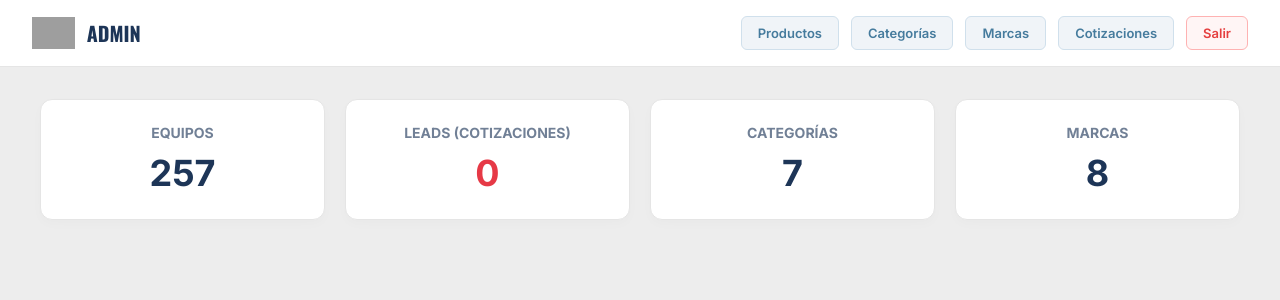
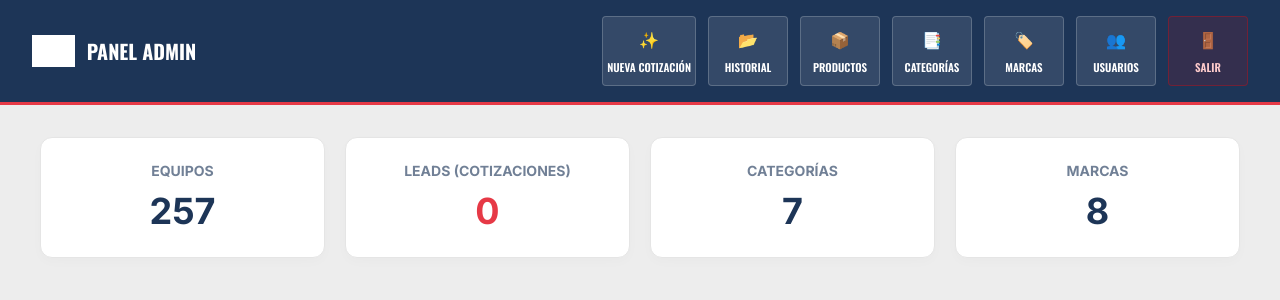
Before and after one commit to jhtrujillo/fitnesslife, a PHP site: page /admin/index.php in a window 1280 px wide. Shown: the top 300 px of the page. Run offline with PHP 8.4, Linux system fonts and the light colour scheme; the visitor is signed in with stand-in values (Sample User, id 1); data comes from the database, SQL or seed files in the repository; data that the repository does not hold is empty; grey boxes are pictures that could not be loaded.

Commit message:
feat: unify navigation across PHP admin and React SPA modules

```diff
--- a/admin/header.php
+++ b/admin/header.php
@@ -6,17 +6,51 @@
     <meta name="viewport" content="width=device-width, initial-scale=1.0">
     <title>Fitness Life Admin</title>
     <?php include 'css_patch.php'; ?>
+    <style>
+        .header-actions { display: flex; gap: 12px; flex-wrap: wrap; }
+        .btn-nav {
+            background: rgba(255,255,255,0.1); color: white; border: 1px solid rgba(255,255,255,0.2);
+            padding: 10px 4px; box-sizing: border-box; font-weight: 600; font-size: 11px;
+            border-radius: 4px; text-transform: uppercase; font-family: 'Oswald', sans-serif;
+            cursor: pointer; display: flex; align-items: center; justify-content: center;
+            gap: 4px; flex-direction: column; text-decoration: none; min-width: 80px;
+        }
+        .btn-nav.active {
+            background: #457b9d; border-color: #457b9d;
+        }
+        .btn-nav:hover:not(.active) {
+            background: rgba(255,255,255,0.2);
+        }
+        .app-header { background: #1d3557 !important; color: white !important; border-bottom: 3px solid #e63946 !important; }
+        .app-header h1 { color: white !important; }
+    </style>
 </head>
 <body>
-    <div class="app-header">
-        <h1><img src="../assets/logo.png" style="height:32px" alt="Logo"> Admin</h1>
+    <header class="app-header">
+        <h1><img src="../assets/logo.png" style="height:32px; filter: brightness(0) invert(1);" alt="Logo"> Panel Admin</h1>
         <div class="header-actions">
             <?php $curr = basename($_SERVER['PHP_SELF']); ?>
-            <a href="productos.php" class="btn-nav <?= $curr=='productos.php'||$curr=='producto_form.php' ? 'active' : '' ?>">Productos</a>
-            <a href="categorias.php" class="btn-nav <?= $curr=='categorias.php'||$curr=='categoria_form.php' ? 'active' : '' ?>">Categorías</a>
-            <a href="marcas.php" class="btn-nav <?= $curr=='marcas.php'||$curr=='marca_form.php' ? 'active' : '' ?>">Marcas</a>
-            <a href="cotizaciones.php" class="btn-nav <?= $curr=='cotizaciones.php' ? 'active' : '' ?>">Cotizaciones</a>
-            <a href="logout.php" class="btn-nav" style="color:#e53e3e;border-color:#feb2b2;background:#fff5f5">Salir</a>
+            <a href="../v1/cotizaciones/cotizador.html" class="btn-nav">
+                <span style="font-size:16px; margin-bottom:4px;">✨</span><span>Nueva Cotización</span>
+            </a>
+            <a href="../v1/cotizaciones/mis_cotizaciones.html" class="btn-nav">
+                <span style="font-size:16px; margin-bottom:4px;">📂</span><span>Historial</span>
+            </a>
+            <a href="productos.php" class="btn-nav <?= $curr=='productos.php'||$curr=='producto_form.php' ? 'active' : '' ?>">
+                <span style="font-size:16px; margin-bottom:4px;">📦</span><span>Productos</span>
+            </a>
+            <a href="categorias.php" class="btn-nav <?= $curr=='categorias.php'||$curr=='categoria_form.php' ? 'active' : '' ?>">
+                <span style="font-size:16px; margin-bottom:4px;">📑</span><span>Categorías</span>
+            </a>
+            <a href="marcas.php" class="btn-nav <?= $curr=='marcas.php'||$curr=='marca_form.php' ? 'active' : '' ?>">
+                <span style="font-size:16px; margin-bottom:4px;">🏷️</span><span>Marcas</span>
+            </a>
+            <a href="../v1/cotizaciones/admin_usuarios.html" class="btn-nav">
+                <span style="font-size:16px; margin-bottom:4px;">👥</span><span>Usuarios</span>
+            </a>
+            <a href="logout.php" class="btn-nav" style="color:#ffcccc;border-color:rgba(255,0,0,0.3);background:rgba(255,0,0,0.1)">
+                <span style="font-size:16px; margin-bottom:4px;">🚪</span><span>Salir</span>
+            </a>
         </div>
-    </div>
+    </header>
     <div class="main-container">
```
